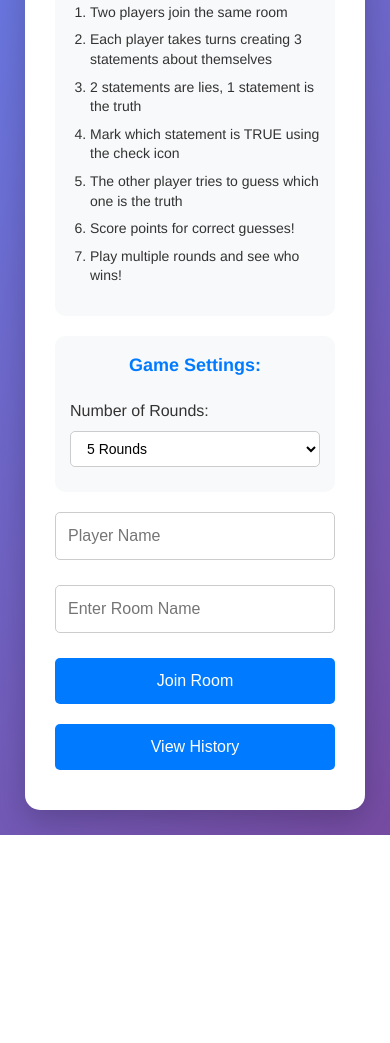
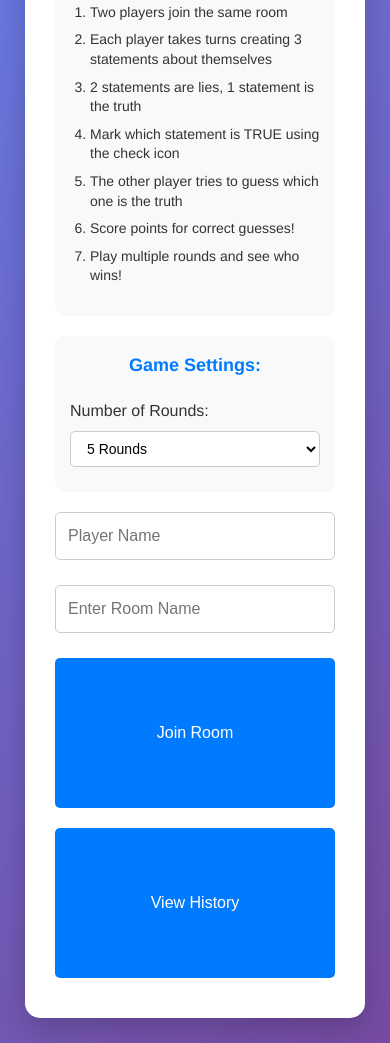
Before and after one commit to nd-tung/chuyen2nguoi, a website: page index.html in a window 390 px wide. Shown: the part 252-1295 px from the top of the page. Before the commit the page ends 1087 px from the top, so only its background shows below. Drawn offline with nearby package versions, Linux system fonts and the light colour scheme; no server answers.

Commit message:
Improve mobile responsiveness

```diff
--- a/index.html
+++ b/index.html
@@ -2,7 +2,7 @@
 <html lang="en">
 <head>
     <meta charset="UTF-8">
-    <meta name="viewport" content="width=device-width, initial-scale=1.0">
+    <meta name="viewport" content="width=device-width, initial-scale=1, maximum-scale=1, viewport-fit=cover">
     <title>Two Truths and a Lie</title>
     <link rel="stylesheet" href="style.css">
 </head>
--- a/style.css
+++ b/style.css
@@ -1633,6 +1633,7 @@ button:disabled {
     }
 
     .scoreboard {
+        flex-direction: column;
         padding: 10px;
         gap: 10px;
     }
@@ -1670,6 +1671,10 @@ button:disabled {
         padding: 12px;
         font-size: 13px;
         min-height: 45px;
+    }
+    .button-group {
+        flex-direction: column;
+        align-items: stretch;
     }
 }
 
```
